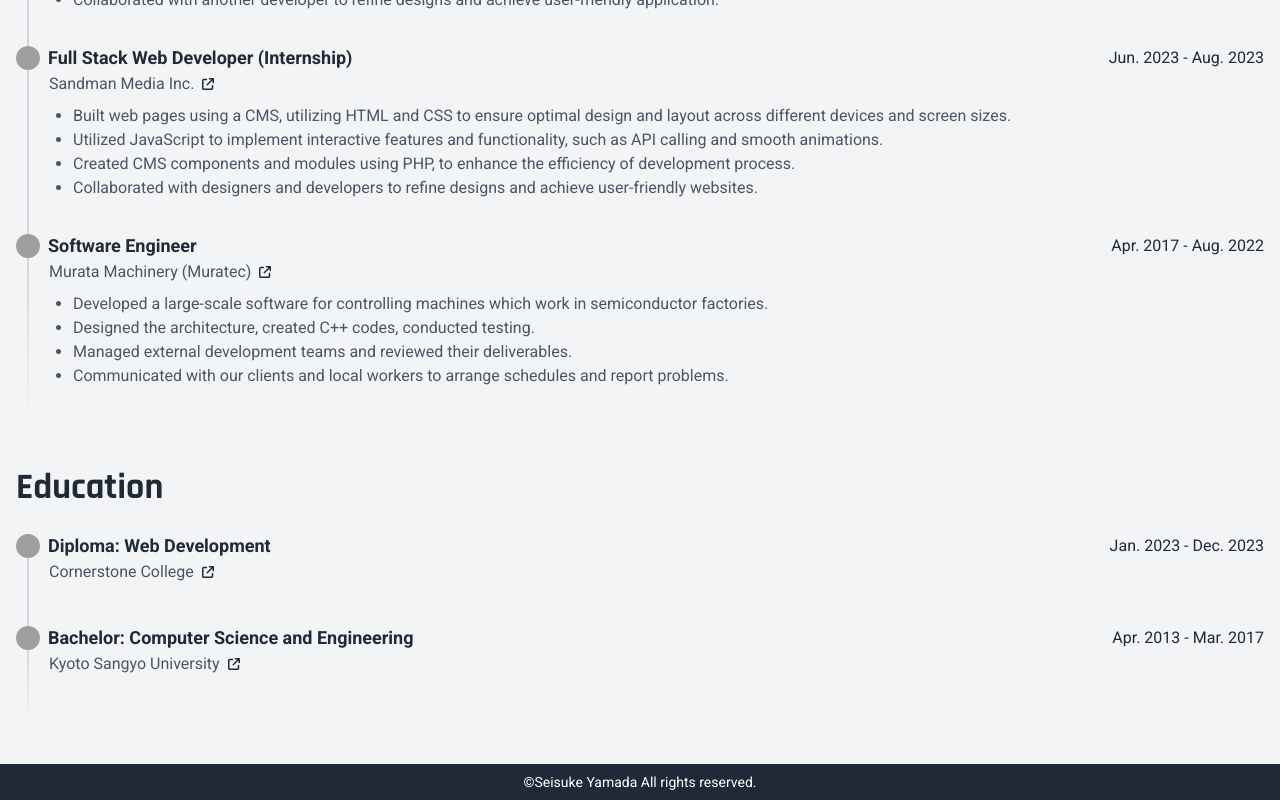
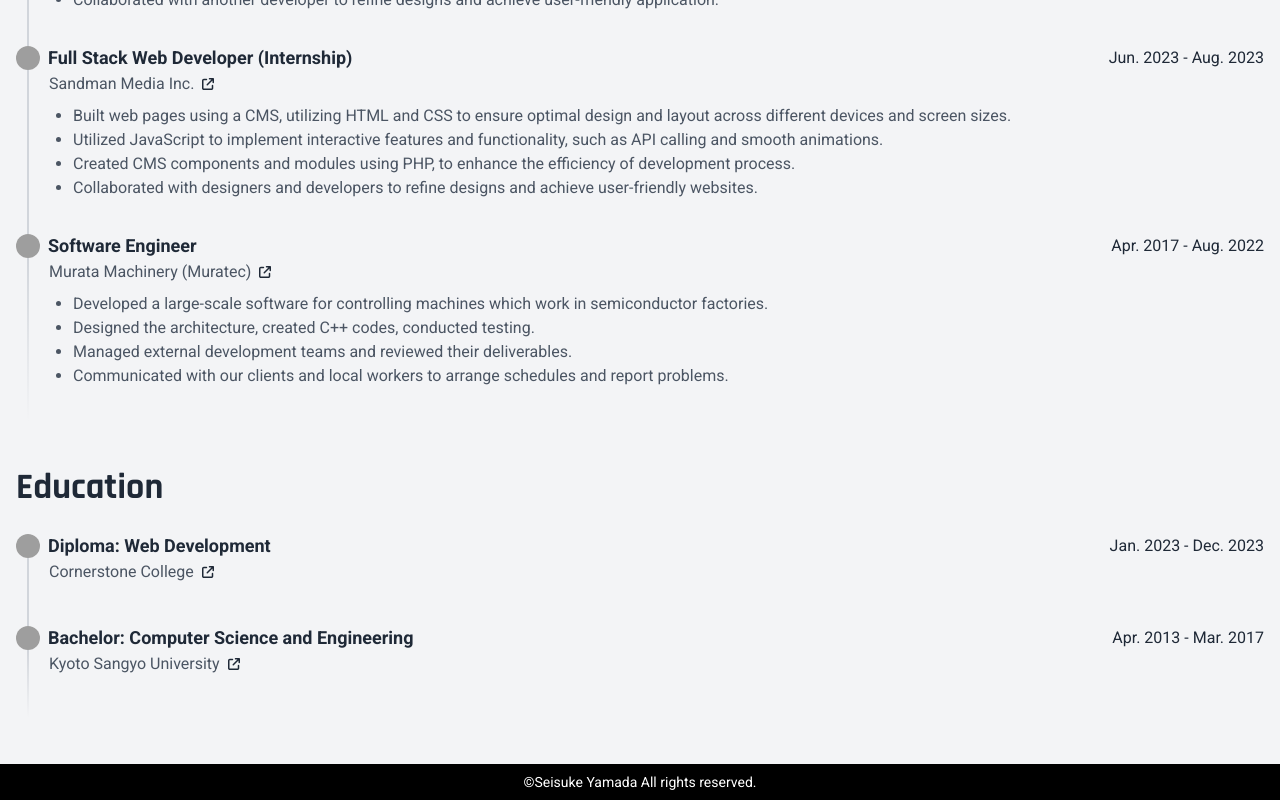
Before and after one commit to seihello/new-portfolio, a Next.js app: page / in a window 1280 px wide. Shown: the part 3396-4196 px from the top of the page. Built offline with nearby package versions, Linux system fonts and the light colour scheme; grey boxes are pictures that could not be loaded; what tailwindcss-text-fill would draw is missing.

Commit message:
style: change the footer color

```diff
--- a/app/layout.tsx
+++ b/app/layout.tsx
@@ -41,7 +41,7 @@ export default function RootLayout({
         )}
       >
         {children}
-        <footer className="z-50 bg-primary py-2 text-center text-sm text-white">
+        <footer className="z-50 bg-black py-2 text-center text-sm text-white">
           <p>©Seisuke Yamada All rights reserved.</p>
         </footer>
       </body>
```
